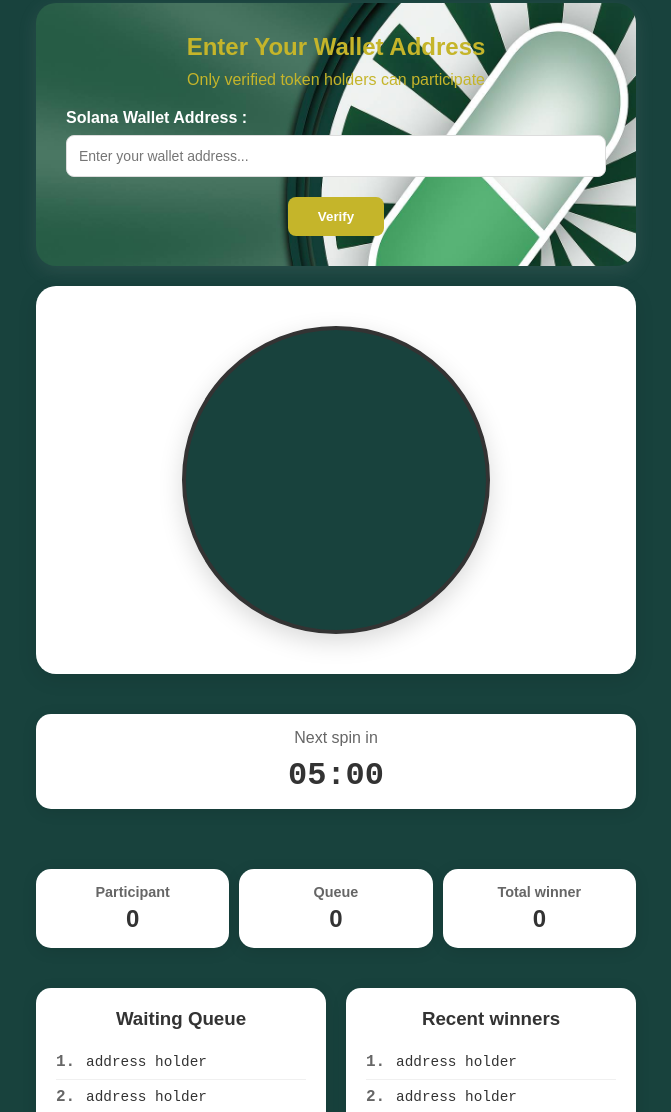
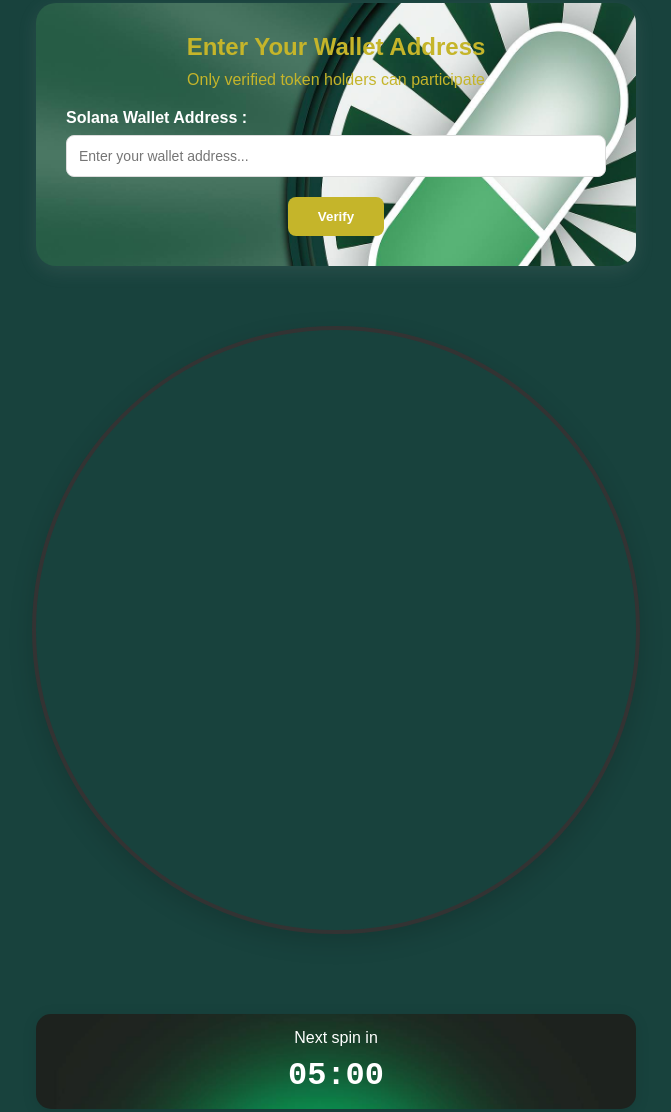
Before and after one commit to bimaanggaputra11/thunder, a plain HTML site: page index.html in a window 1280 px wide. Shown: the part 252-1364 px from the top of the page, without its empty margins (304-975 px from the left). Drawn offline with nearby package versions, Linux system fonts and the light colour scheme.

Commit message:
styleing

```diff
--- a/index.html
+++ b/index.html
@@ -45,7 +45,7 @@
     <!-- Wheel Section -->
     <div class="wheel-section">
       <div class="wheel-container">
-        <canvas id="wheelCanvas" width="300" height="300"></canvas>
+        <canvas id="wheelCanvas" width="600" height="600"></canvas>
       </div>
     </div>
 
--- a/script.js
+++ b/script.js
@@ -735,7 +735,7 @@ function initializeWheel() {
   const ctx = canvas.getContext('2d');
   const centerX = canvas.width / 2;
   const centerY = canvas.height / 2;
-  const radius = 140;
+  const radius = 280;
 
   ctx.clearRect(0, 0, canvas.width, canvas.height);
 
@@ -752,7 +752,7 @@ function initializeWheel() {
     ctx.lineTo(centerX, centerY);
 
     if (wheelSlots[i]) {
-      ctx.fillStyle = i % 2 === 0 ? '#f8f8f8' : '#e8e8e8';
+      ctx.fillStyle = i % 2 === 0 ? '#18423d' : '#e8e8e8';
     } else {
       ctx.fillStyle = '#ffffff';
     }
--- a/style.css
+++ b/style.css
@@ -206,11 +206,11 @@ body {
 
 /* Wheel Section */
 .wheel-section {
-  background: white;
+  background: transparent;
   border-radius: 20px;
   padding: 20px;
   text-align: center;
-  box-shadow: 0 5px 20px rgba(0,0,0,0.1); /* PERBAIKAN: Tambahkan shadow untuk konsistensi */
+  box-shadow: transparent;
 }
 
 .wheel-container {
@@ -231,6 +231,9 @@ body {
 /* Countdown Timer */
 .countdown-section {
   background: white;
+  background-image: url(img/bgpart1.jpg);
+  background-position:center;
+  background-size: 100%;
   border-radius: 15px;
   padding: 15px;
   margin: 20px 0;
@@ -241,13 +244,13 @@ body {
 .countdown-timer {
   font-size: 2rem;
   font-weight: bold;
-  color: #333;
+  color: #ffffff;
   /* PERBAIKAN: Tambahkan font monospace untuk timer */
   font-family: 'Courier New', monospace;
 }
 
 .countdown-label {
-  color: #666;
+  color: #ffffff;
   margin-bottom: 10px;
 }
 
@@ -260,7 +263,10 @@ body {
 
 .stat-card {
   flex: 1;
-  background: white;
+  background: rgb(236, 236, 236);
+    background-image: url(img/bgpart2.jpg);
+  background-position:center;
+  background-size: 200%;
   border-radius: 15px;
   padding: 15px;
   text-align: center;
@@ -274,7 +280,7 @@ body {
 }
 
 .stat-card h3 {
-  color: #666;
+  color: #ffffff;
   font-size: 0.9rem;
   margin-bottom: 5px;
 }
@@ -282,7 +288,7 @@ body {
 .stat-number {
   font-size: 1.5rem;
   font-weight: bold;
-  color: #333;
+  color: #ffffff;
 }
 
 /* Lists Section */
```
Also changed, not shown: img/bgpart1.jpg (added), img/bgpart2.jpg (added).
